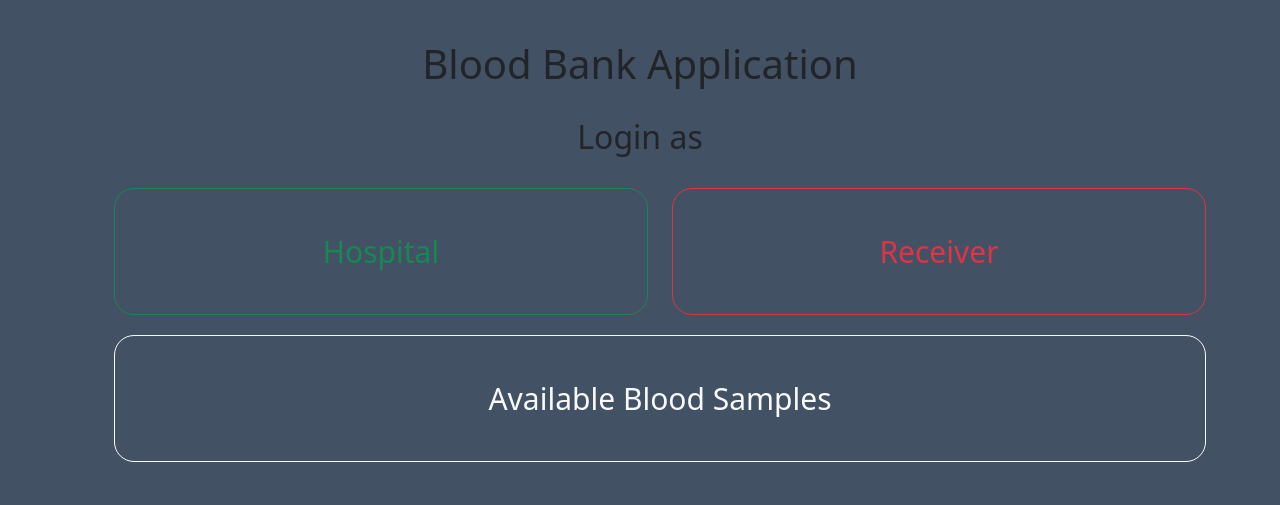
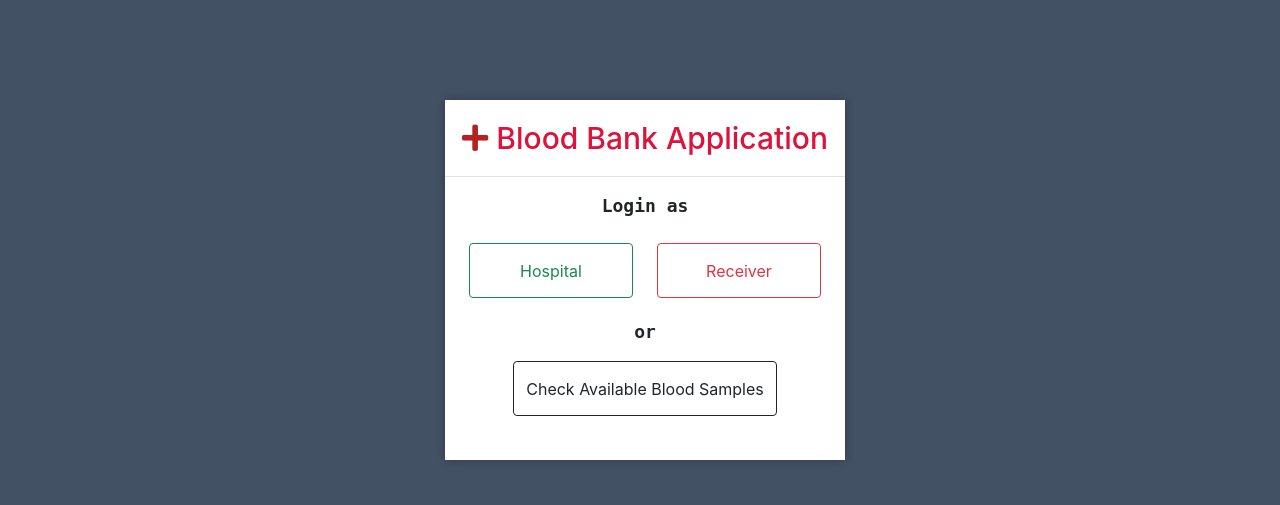
Before and after one commit to caffeinatednerd/BloodBank, a PHP site: page / in a window 1280 px wide. Shown: the top 505 px of the page. Run offline with PHP 8.4, Linux system fonts and the light colour scheme.

Commit message:
Home Page redesign completed

```diff
--- a/css/styles.css
+++ b/css/styles.css
@@ -1,13 +1,22 @@
-body {
+/*body {
     margin-top: 40px;
     background-color: #435165;
 }
+*/
+
+body {
+    margin: 0px 0px 0px 10px;
+}
+
+.fa-plus {
+    color: #B22222;
+}
 
 h1 {
-    margin-bottom: 30px;
+    margin-bottom: 15px;
 }
 
-.btn-huge {
+/*.btn-huge {
     padding-top: 40px;
     padding-bottom: 40px;
     margin: 0px 20px 20px 20px;
@@ -15,13 +24,31 @@ h1 {
     font-size: 30px;
     border-radius: 20px;
 }
+*/
 
-/*.btn-huge {
-    padding: 10px 20px;
-
-    width:50%;    //Specify your width here
-}
-*/
 .centralize {
     text-align: center;
 }
+
+.login form {
+    padding-top: 0px;
+}
+
+.centralize {
+    text-align: center;
+}
+
+#log, .or {
+    font-size: 18px;
+    font-weight: 600;
+    font-family: monospace;
+}
+
+button {
+    margin-bottom: 20px;
+    min-height: 55px;
+}
+
+.btn-top {
+    width: 100%;
+}
--- a/index.php
+++ b/index.php
@@ -5,6 +5,9 @@ if(isset($_POST['hospital'])) {
 }
 else if(isset($_POST['receiver'])) {
     header('Location: receiver/receiver_login.php');
+}
+else if(isset($_POST['blood_samples'])) {
+    header('Location: available_blood_samples.php');
 }
 
 ?>
@@ -16,31 +19,35 @@ else if(isset($_POST['receiver'])) {
     <meta name="viewport" content="width=device-width, initial-scale=1">
     <title>Blood Bank App</title>
     <link rel="shortcut icon" href="public/images/blood-drop.png" type="image/x-icon">
-
+    <link rel="stylesheet" type="text/css" href="https://use.fontawesome.com/releases/v5.7.1/css/all.css">
     <!-- Bootstrap CSS -->
     <link href="https://cdn.jsdelivr.net/npm/bootstrap@5.0.2/dist/css/bootstrap.min.css" rel="stylesheet" integrity="sha384-EVSTQN3/azprG1Anm3QDgpJLIm9Nao0Yz1ztcQTwFspd3yD65VohhpuuCOmLASjC" crossorigin="anonymous">
 
-    <link rel="stylesheet" type="text/css" href="css/styles.css">
+    <link href="css/login.css" rel="stylesheet" type="text/css">
+    <link href="css/styles.css" rel="stylesheet" type="text/css">
 </head>
 <body>
-    <h1 class="centralize">Blood Bank Application</h1>
+    <div id="login_form" class="login">
+        <h1 style="font-size: 30px; color: #DC143C;" class="centralize"><i class="fas fa-plus fa-1x"></i> Blood Bank Application</h1>
 
         <div class="container">
-        <h2 class="centralize">Login as</h2>
+            <div class="centralize" id="log">Login as</div>
             <form method="post">
                 <div class="container py-4 centralize">
                     <div class="row align-items-md-stretch">
                       <div class="col-md-6">
-                    <button type="submit" name="hospital" class="btn btn-outline-success btn-huge">Hospital</button>
+                        <button type="submit" name="hospital" class="btn-top btn btn-outline-success btn-huge">Hospital</button>
                       </div>
                       <div class="col-md-6">
-                    <button type="submit" name="receiver" class="btn btn-outline-danger btn-huge">Receiver</button>
+                        <button type="submit" name="receiver" class="btn-top btn btn-outline-danger btn-huge">Receiver</button>
                       </div>
                     </div>
 
+                    <p class="or"> or </p>
+
                     <div class="row align-items-md-stretch">
                       <div class="col-md-12">
-                    <button type="submit" name="hospital" class="btn btn-outline-light btn-huge">Available Blood Samples</button>
+                        <button type="submit" name="blood_samples" class="btn btn-outline-dark btn-huge">Check Available Blood Samples</button>
                       </div>
                     </div>
 
@@ -48,25 +55,8 @@ else if(isset($_POST['receiver'])) {
             </form>
         </div>
 
-<!--
-    <div class="container py-4 centralize">
-        <div class="row align-items-md-stretch">
-          <div class="col-md-6">
-            <div class="h-100 p-5 text-white bg-dark rounded-3">
-              <button class="btn btn-outline-light" type="button">Example button</button>
     </div>
-          </div>
-          <div class="col-md-6">
-            <div class="h-100 p-5 bg-light border rounded-3">
-              <button class="btn btn-outline-secondary" type="button">Example button</button>
-            </div>
-          </div>
-        </div>
-    </div> -->
-
 
     <script src="https://cdn.jsdelivr.net/npm/bootstrap@5.0.2/dist/js/bootstrap.bundle.min.js" integrity="sha384-MrcW6ZMFYlzcLA8Nl+NtUVF0sA7MsXsP1UyJoMp4YLEuNSfAP+JcXn/tWtIaxVXM" crossorigin="anonymous"></script>
-    <!-- <script src="https://cdn.jsdelivr.net/npm/@popperjs/core@2.9.2/dist/umd/popper.min.js" integrity="sha384-IQsoLXl5PILFhosVNubq5LC7Qb9DXgDA9i+tQ8Zj3iwWAwPtgFTxbJ8NT4GN1R8p" crossorigin="anonymous"></script>
-    <script src="https://cdn.jsdelivr.net/npm/bootstrap@5.0.2/dist/js/bootstrap.min.js" integrity="sha384-cVKIPhGWiC2Al4u+LWgxfKTRIcfu0JTxR+EQDz/bgldoEyl4H0zUF0QKbrJ0EcQF" crossorigin="anonymous"></script> -->
 </body>
 </html>
```
Also changed, not shown: README.md, hospital/hospital_login.php (line endings or trailing spaces). Lines whose indentation alone changed are shown as unchanged.
